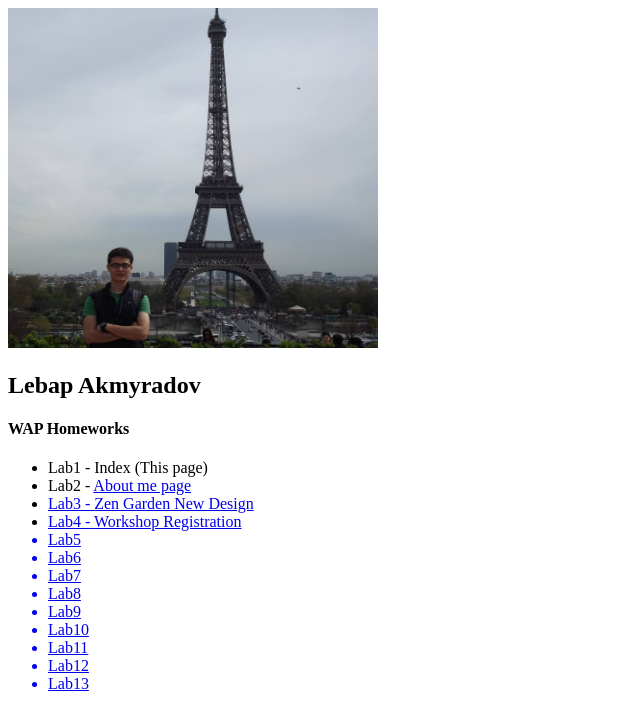
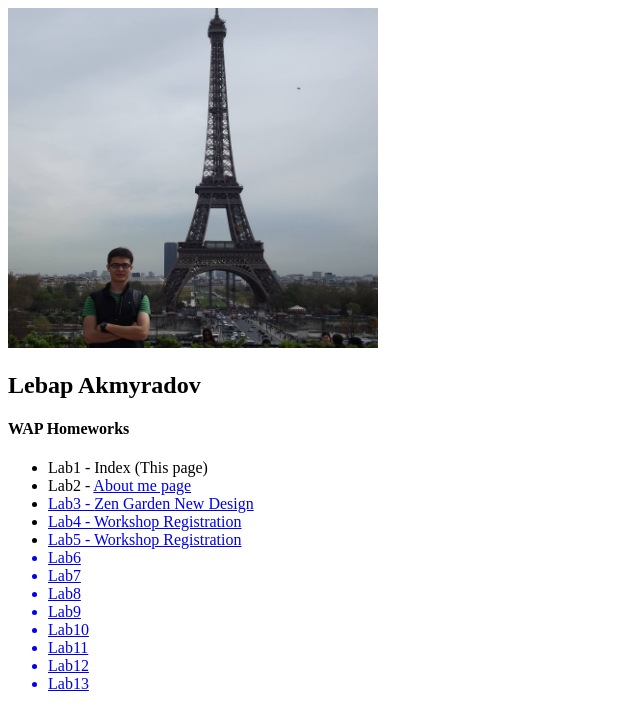
Before and after one commit to lebapakmyradow/lebapakmyradow.wap.github.io, a plain HTML site: page index.html in a window 1280 px wide. Shown: the top 706 px of the page, without its empty margins (0-640 px from the left). Drawn offline with Linux system fonts and the light colour scheme.

Commit message:
linked lab 5

```diff
--- a/index.html
+++ b/index.html
@@ -16,7 +16,7 @@
     <li>Lab2 - <a href="aboutme.html" target="_blank"> About me page </li>
     <li>Lab3 - <a href="garden_lab3.html" target="_blank"> Zen Garden New Design</li>
     <li>Lab4 - <a href="registrationForm.html" target="_blank"> Workshop Registration</li>
-    <li>Lab5</li>
+    <li>Lab5 - <a href="lab5.js" target="_blank"> Workshop Registration</li>
     <li>Lab6</li>
     <li>Lab7</li>
     <li>Lab8</li>
```
